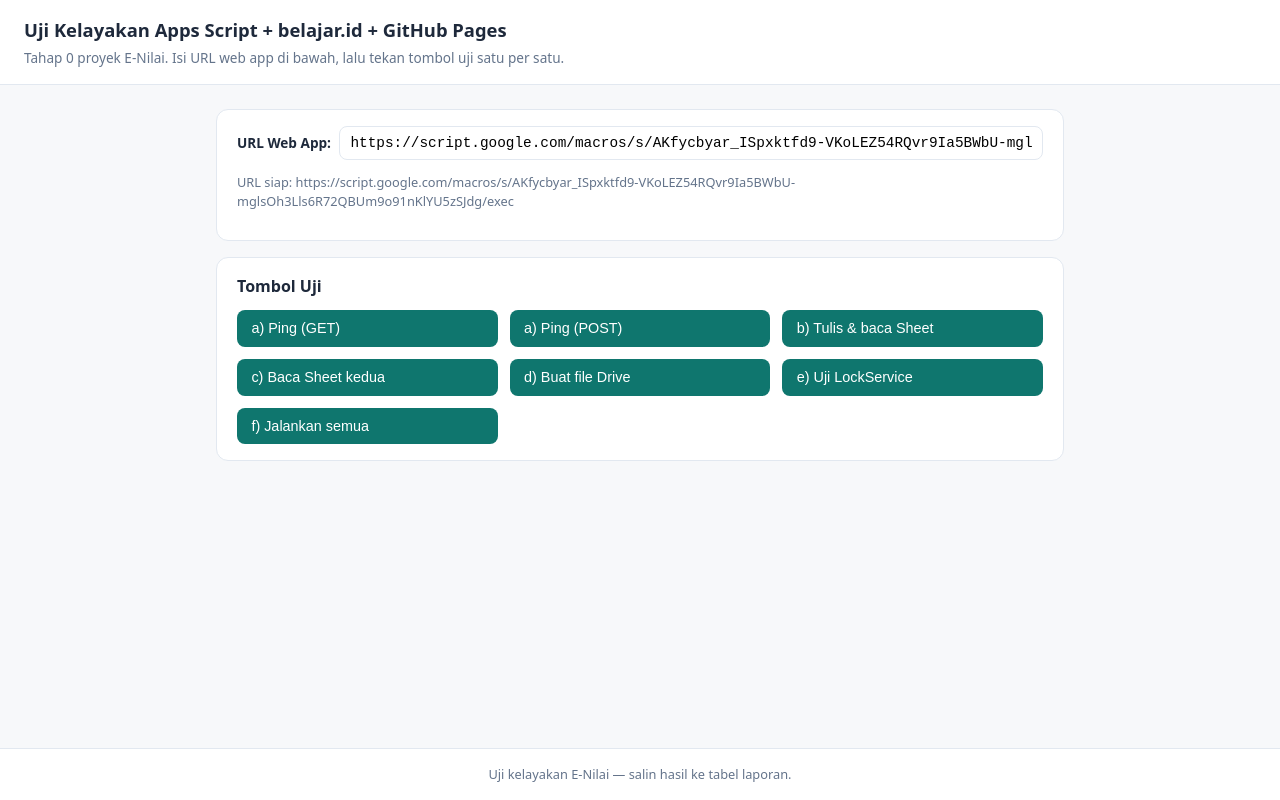
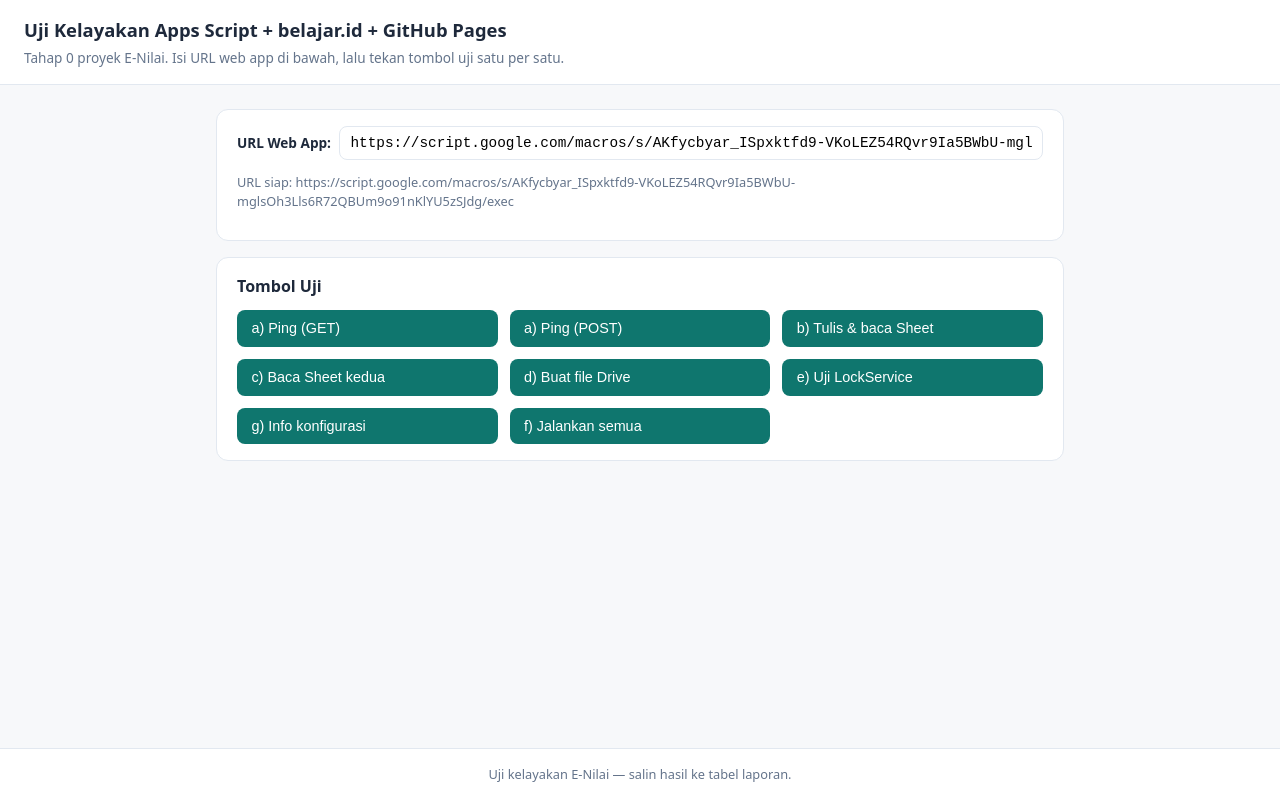
Before and after one commit to gigihfauzan/rumahmatematika, a plain HTML site: page std-penilaian/index.html in a window 1280 px wide. Drawn offline with Linux system fonts and the light colour scheme.

Commit message:
Add 'Info konfigurasi' button and action

```diff
--- a/std-penilaian/index.html
+++ b/std-penilaian/index.html
@@ -91,6 +91,7 @@
       <button data-aksi="sheet_kedua">c) Baca Sheet kedua</button>
       <button data-aksi="drive_buat">d) Buat file Drive</button>
       <button data-aksi="lock">e) Uji LockService</button>
+      <button data-aksi="info">g) Info konfigurasi</button>
       <button data-aksi="semua">f) Jalankan semua</button>
     </div>
   </div>
@@ -203,6 +204,7 @@ const JUDUL = {
   sheet_kedua: 'c) Baca Sheet kedua',
   drive_buat: 'd) Buat file Drive',
   lock: 'e) Uji LockService',
+  info: 'g) Info konfigurasi',
   semua: 'f) Jalankan semua aksi'
 };
 
```
